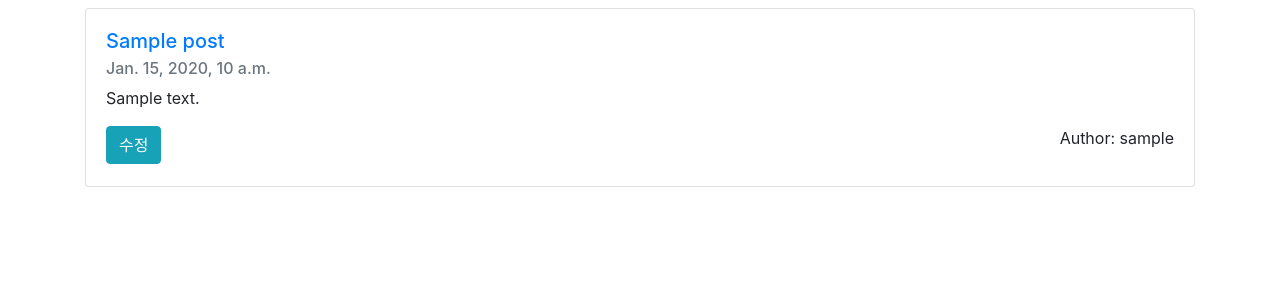
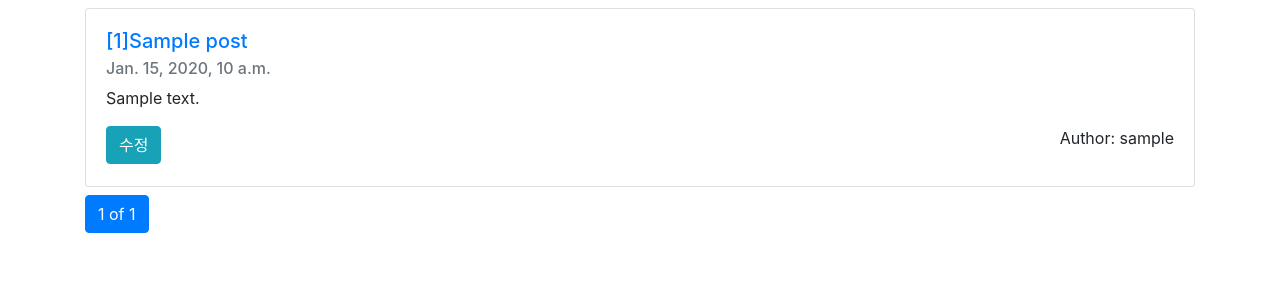
Before and after one commit to kwonsoonwoo2/djangogirls-tutorial, a Django app: page /posts/ in a window 1280 px wide. Shown: the part 56-356 px from the top of the page. Run offline with Django 3.2, Linux system fonts and the light colour scheme; tables that the repository leaves empty hold one stand-in row (values such as "Sample post"); some libraries are stand-ins or nearby versions.

Commit message:
Pagination을 템플릿에 구현

```diff
--- a/app/blog/views.py
+++ b/app/blog/views.py
@@ -1,5 +1,6 @@
 import re
 
+from django.core.paginator import Paginator, PageNotAnInteger, EmptyPage
 from django.http import HttpResponse, HttpResponseRedirect
 from django.shortcuts import render, redirect
 from django.urls import reverse
@@ -16,9 +17,35 @@ def post_list(request):
     # 6. Page Instance는 순회가능한 객체이며, 순회시 각 루프마다 해당 Post Instance를 돌려줌
     #       post_list.html에서 해당 객체를 순회하도록 템플릿을 구현
     # 7. 템플릿에 '이전', '<현재페이지 번호>', '다음' 링크를 생성
-    posts = Post.objects.order_by('-created_date')
+
+    # 생성일자 내림차순으로 정렬된 모든 Post목록을
+    # 5개씩 나눌 Paginator객체 생성
+    paginator = Paginator(
+        Post.objects.order_by('-created_date'),
+        5,
+    )
+
+    # GET Parameter로 전달된 'page'의 값을 page변수에 할당
+    #   전달되지 않는다면 None이 할당됨
+    page = request.GET.get('page')
+
+    try:
+        # page변수가 가진 값에 해당하는 Page를
+        # Paginator에서 가져오기 위해 시도
+        posts = paginator.page(page)
+    except PageNotAnInteger:
+        # 만약 page변수가 정수가 아니어서 발생한 예외의 경우
+        # -> 무조건 첫 페이지를 가져옴
+        posts = paginator.page(1)
+    except EmptyPage:
+        # page변수에 해당하는 Page에 내용이 없는 경우
+        # (3페이지 까지만 가능한데 5페이지 호출 등)
+        posts = paginator.page(paginator.num_pages)
+
+    # cur_posts = paginator.page(page)
     context = {
         'posts': posts,
+        # 'cur_posts': cur_posts,
     }
     return render(request, 'blog/post_list.html', context)
 
--- a/app/templates/blog/post_list.html
+++ b/app/templates/blog/post_list.html
@@ -5,7 +5,7 @@
     <div class="card mb-2">
         <div class="card-body">
             <h5 class="card-title">
-                <a href="{% url 'post-detail' pk=post.pk %}">{{ post.title }}</a>
+                <a href="{% url 'post-detail' pk=post.pk %}">[{{ post.pk }}]{{ post.title }}</a>
             </h5>
             <h6 class="card-subtitle mb-2 text-muted">{{ post.created_date }}</h6>
             <p class="card-text">{{ post.text|linebreaksbr|truncatechars:200 }}</p>
@@ -19,4 +19,25 @@
         </div>
     </div>
     {% endfor %}
+    <nav>
+        <ul class="pagination">
+            {% if posts.has_previous %}
+            <li class="page-item">
+                <a href="?page={{ posts.previous_page_number }}" class="page-link">이전</a>
+            </li>
+            {% endif %}
+
+            <li class="page-item active">
+                <span class="page-link">
+                    {{ posts.number }} of {{ posts.paginator.num_pages }}
+                </span>
+            </li>
+
+            {% if posts.has_next %}
+            <li class="page-item">
+                <a href="?page={{ posts.next_page_number }}" class="page-link">다음</a>
+            </li>
+            {% endif %}
+        </ul>
+    </nav>
 {% endblock %}
```
